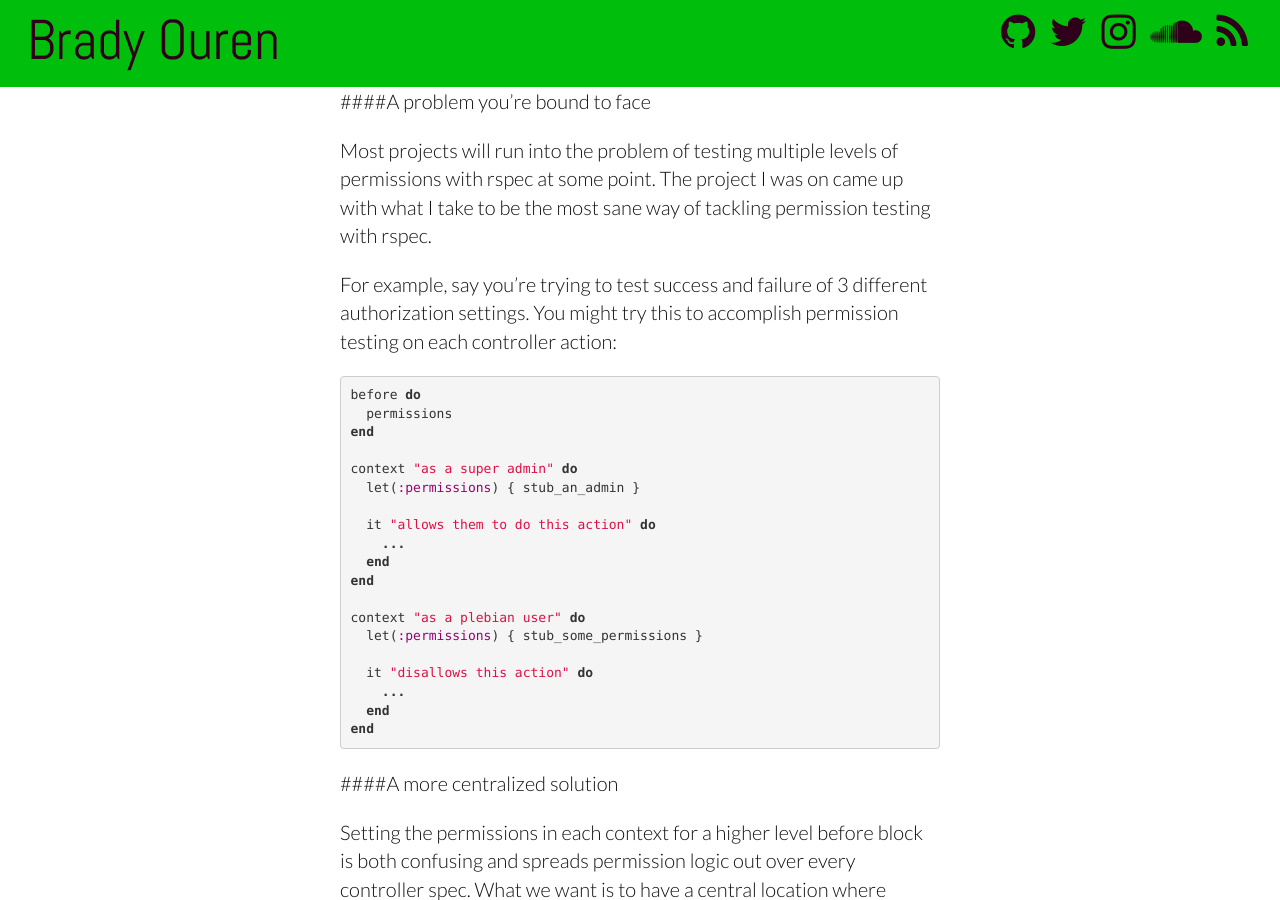
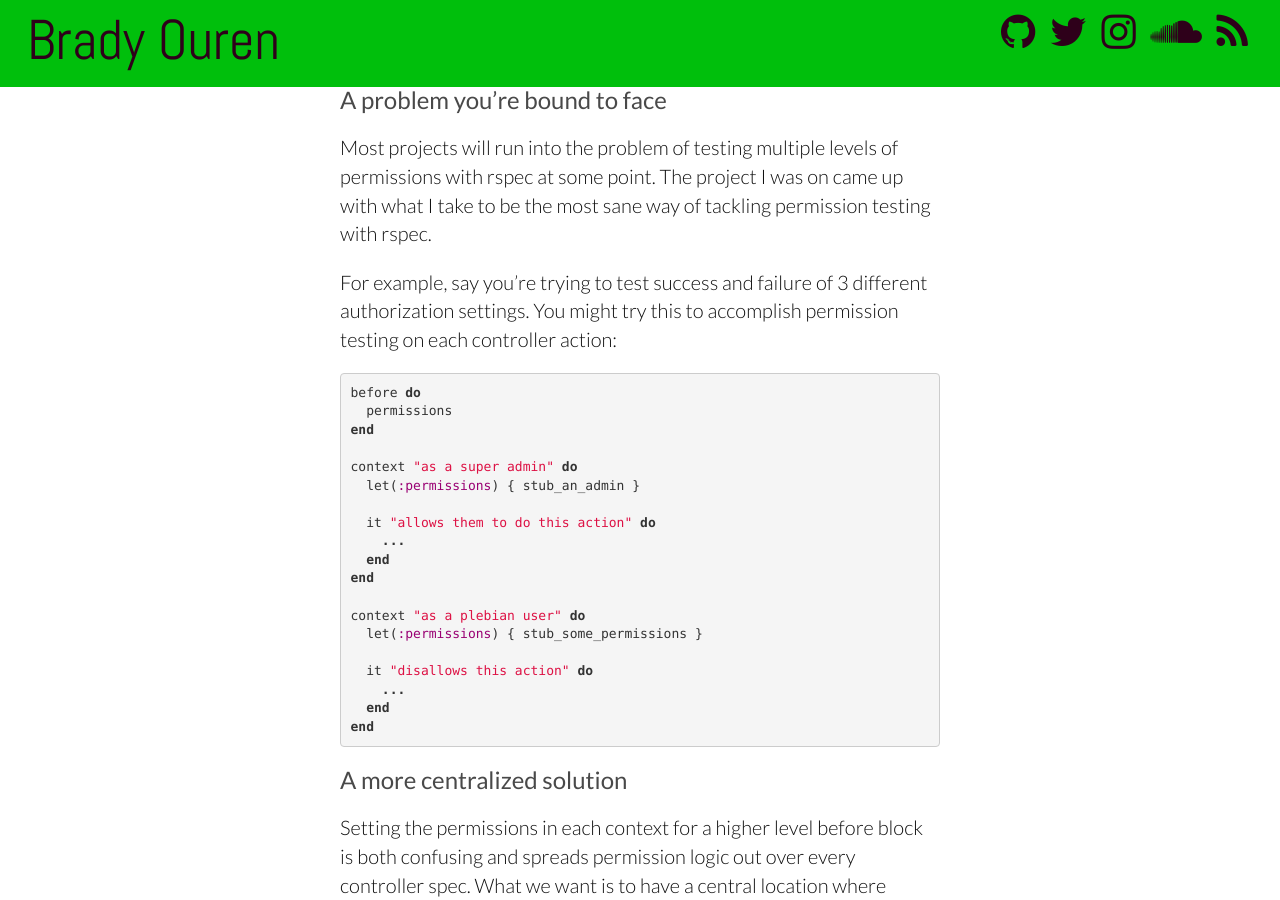
Before and after one commit to tippenein/tippenein.github.io, a Jekyll site: the page built from _posts/2014-12-10-rspec-pattern-for-testing-permissions.md, in a window 1280 px wide and 900 px high. Built offline with Jekyll 4.4.1, drawn with Linux system fonts in a browser that asks for light colours; nearby versions of some CDN libraries; comment, search, counter and statistics services are not loaded.

Commit message:
fix some headers

```diff
--- a/_posts/2014-12-10-rspec-pattern-for-testing-permissions.md
+++ b/_posts/2014-12-10-rspec-pattern-for-testing-permissions.md
@@ -3,7 +3,7 @@ layout: post
 title: rspec pattern for testing permissions
 ---
 
-####A problem you're bound to face
+### A problem you're bound to face
 
 Most projects will run into the problem of testing multiple levels of
 permissions with rspec at some point. The project I was on came up with what I
@@ -36,7 +36,7 @@ end
 
 {% endhighlight %}
 
-####A more centralized solution
+### A more centralized solution
 
 Setting the permissions in each context for a higher level before block is both
 confusing and spreads permission logic out over every controller spec. What we
```
